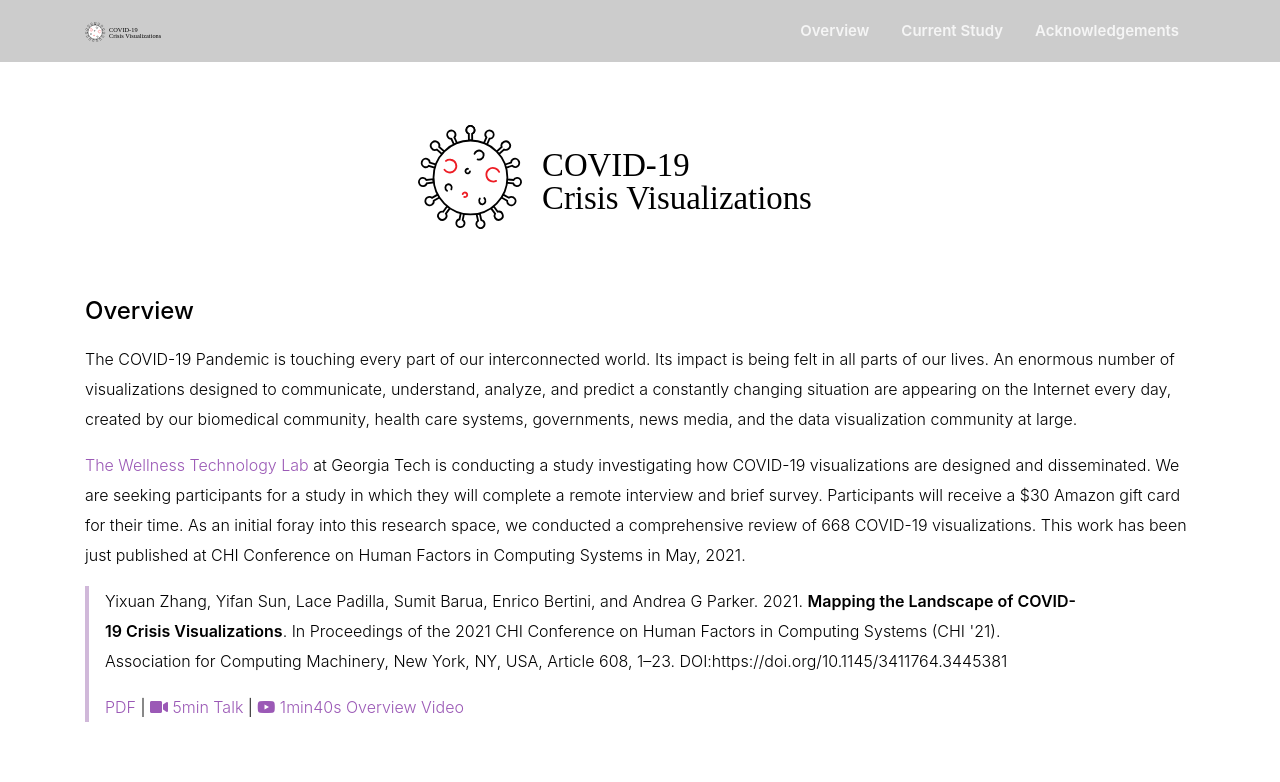
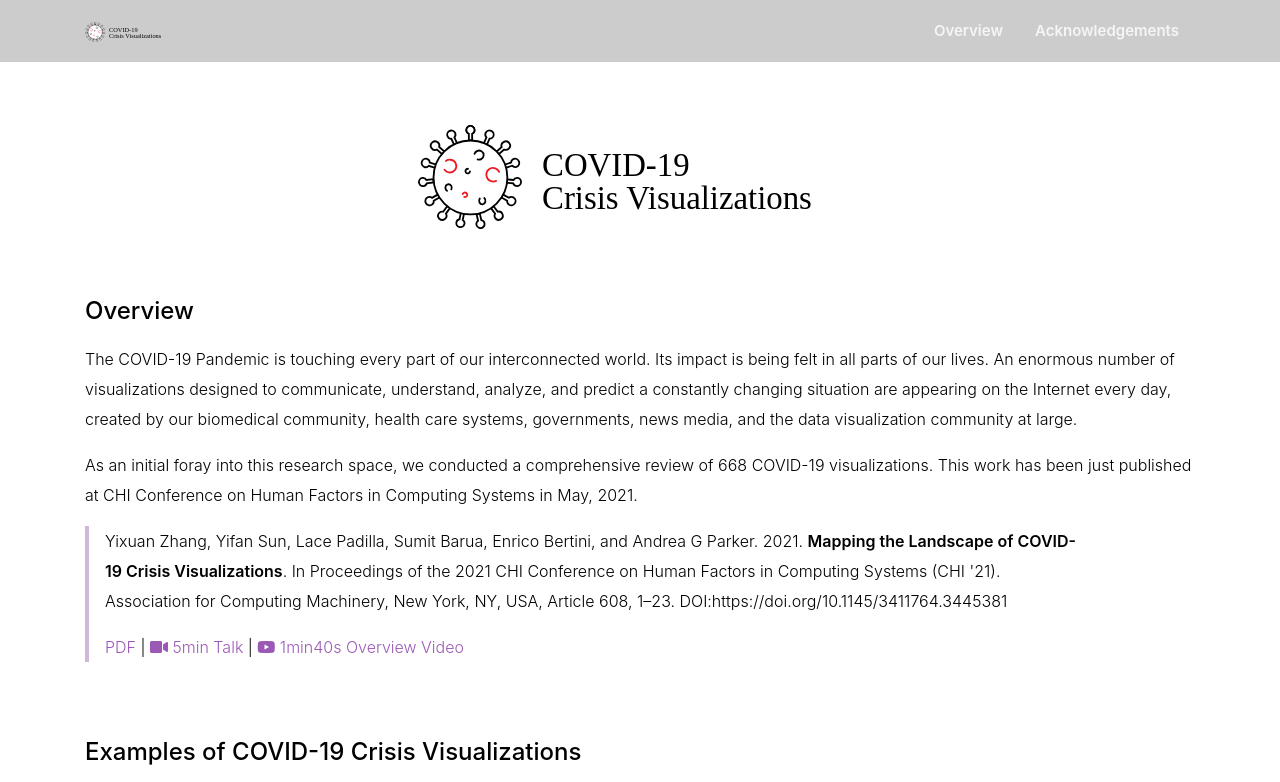
Before and after one commit to zjanice/COVID-19-VIS, a plain HTML site: page index.html in a window 1280 px wide. Shown: the top 782 px of the page. Drawn offline with nearby package versions, Linux system fonts and the light colour scheme.

Commit message:
modify page

```diff
--- a/index.html
+++ b/index.html
@@ -54,9 +54,9 @@
                   <!-- <li class="nav-item">
                       <a class="nav-link scroll-link" href="#portfolio">Examples</a>
                   </li> -->
-			            <li class="nav-item">
+			        <!--     <li class="nav-item">
 			                <a class="nav-link scroll-link" href="#services">Current Study</a>
-			            </li>
+			            </li> -->
 
 			            <li class="nav-item">
 			                <a class="nav-link scroll-link" href="#about-us">Acknowledgements</a>
@@ -86,7 +86,8 @@
                          </p>
 
                          <p class="text-left">
-                          <a href="https://sites.gatech.edu/wellnesstechlab" target="blank">The Wellness Technology Lab</a> at Georgia Tech is conducting a study investigating how COVID-19 visualizations are designed and disseminated. We are seeking participants for a study in which they will complete a remote interview and brief survey. Participants will receive a $30 Amazon gift card for their time. As an initial foray into this research space, we conducted a comprehensive review of 668 COVID-19 visualizations. This work has been just published at CHI Conference on Human Factors in Computing Systems in May, 2021.
+                          <!-- <a href="https://sites.gatech.edu/wellnesstechlab" target="blank">The Wellness Technology Lab</a> at Georgia Tech is conducting a study investigating how COVID-19 visualizations are designed and disseminated. We are seeking participants for a study in which they will complete a remote interview and brief survey. Participants will receive a $30 Amazon gift card for their time.  -->
+                          As an initial foray into this research space, we conducted a comprehensive review of 668 COVID-19 visualizations. This work has been just published at CHI Conference on Human Factors in Computing Systems in May, 2021.
                         </p>
                         </div>
 
```
